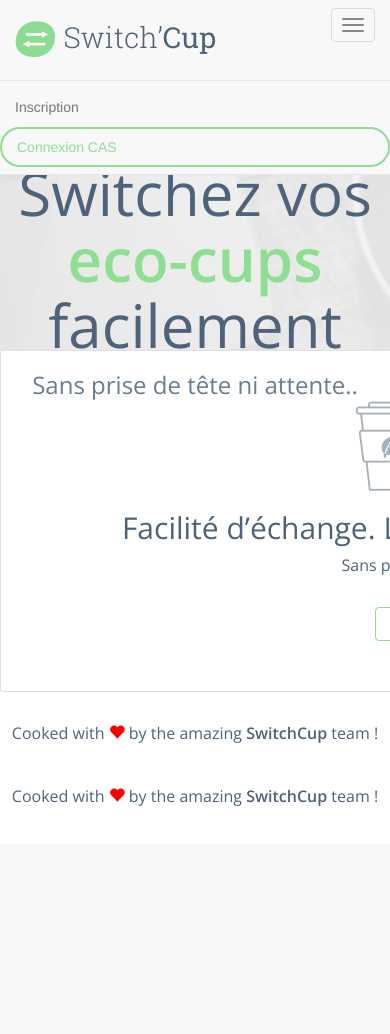
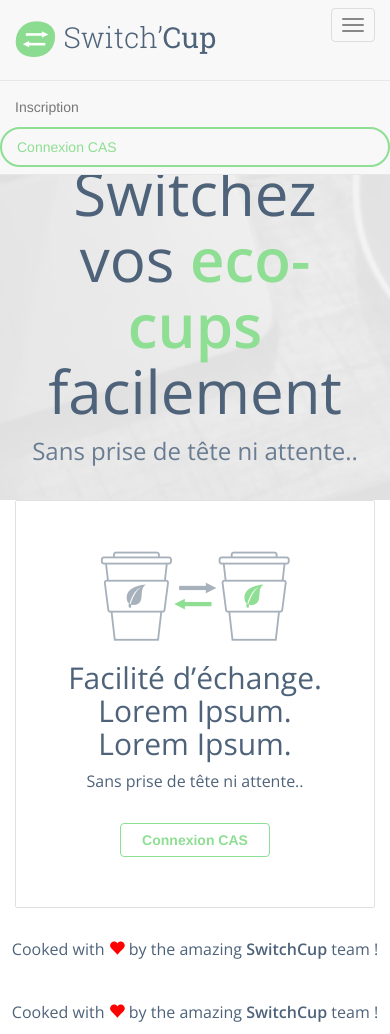
Before and after one commit to hackathonUTC/trocecocup, a PHP site: page /trocecocup/ in a window 390 px wide, after a click on "Toggle navigation"; the page is wider, and only the part inside the window is pictured. Before the commit the page ends 806 px from the top of that part, so only its background shows below. Run offline with PHP 8.4, Linux system fonts and the light colour scheme.

Commit message:
home responsive

```diff
--- a/includes/app.css
+++ b/includes/app.css
@@ -6,6 +6,7 @@
 }
 
 html{
+	min-width: 350px;
 	font-family: 'Open Sans', sans-serif;
 }
 
@@ -18,7 +19,9 @@ color:#8EDE93;
 .inscription a{
 	color:#8EDE93;
 }
-
+.navbar {
+	min-width: 350px;
+}
 .navbar-nav>li>a{
 	padding-top:8px;
 }
@@ -28,10 +31,13 @@ color:#8EDE93;
 	background-size:cover;
 	height:500px;
 	text-align:center;
+	width:100%;
 }
+.headline-inside {
+	padding-top:140px;
+}
+.headline h1{
 
-.headline h1{
-	padding-top:140px;
 	color:#4E637A;
 	font-size:60px;
 	font-family: 'Open Sans', sans-serif;
@@ -49,9 +55,8 @@ color:#8EDE93;
 
 .box{
 	margin: 0 auto;
-	margin-top:-150px;
 	text-align:center;
-	width:900px;
+
 	background: #FFFFFF;
 	border: 1px solid #E0E0E0;
 	border-radius: 2px;
@@ -75,6 +80,28 @@ color:#8EDE93;
 
 }
 
+/* Small devices (tablets, 768px and up) */
+@media (min-width: 750px) {
+	.box {
+		margin-top: -150px;
+		width:80%;
+	}
+}
+/* Medium devices (desktops, 992px and up) */
+@media (min-width: 992px) {
+	.box {
+		margin-top: -150px;
+		width:900px;
+	}
+}
+/* Large devices (large desktops, 1200px and up) */
+@media (min-width: 1200px) {
+	.box {
+		margin-top: -150px;
+		width:900px;
+	}
+}
+
 footer{
 	text-align:center;
 	padding-top:30px;
--- a/vue/core/index.php
+++ b/vue/core/index.php
@@ -3,17 +3,20 @@
       $navbar = 'catalogue';
       include('vue/core/nav.php');
 ?>
-    <div class="headline">
-      <div class="container">
+<div class="container headline">
+    <div class="container headline-inside">
+
         <h1>Switchez vos <span>eco-cups</span> facilement</h1>
         <p>Sans prise de tête ni attente..</p>
       </div>
     </div>
+    <div class="container">
         <div class="box row">
             <img src="./includes/img/illustration-switch.png" alt="Illustration" />
             <h2>Facilité d’échange. Lorem Ipsum. Lorem Ipsum. </h2>
             <p>Sans prise de tête ni attente..</p><br/>
             <button type="button" class="btn btn-default">Connexion CAS</button>
+          </div>
         </div>
     </div>
     <?php
```
Also changed, not shown: vue/cup/cup.php (line endings or trailing spaces). Lines whose indentation alone changed are shown as unchanged.
